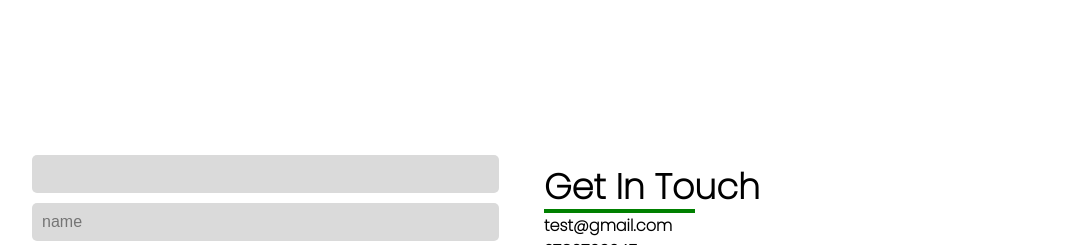
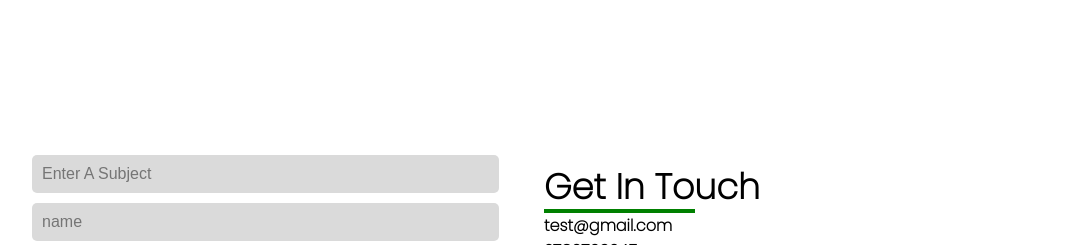
Before and after one commit to hafizmahdi2010/Working-Contact-Form, a plain HTML site: page index.html in a window 1280 px wide. Shown: the top 245 px of the page, without its empty margins (111-1183 px from the left). Drawn offline with Linux system fonts and the light colour scheme.

Commit message:
Update index.html

```diff
--- a/index.html
+++ b/index.html
@@ -10,7 +10,7 @@
   <div class="container">
     <form action="https://api.web3forms.com/submit" method="POST">
       <input type="hidden" name="access_key" value="843df109-e95c-4382-be85-b012c01e8ef6">
-      <input type="text" name="subject" />
+      <input type="text" name="subject" placeholder="Enter A Subject"/>
       <input type="hidden" name="from_name" value="CodeWithMahdi">
       <input type="hidden" name="subject" value="New Submission from Code With Mahdi">
       <input type="text" placeholder="name" name="name" required>
```
